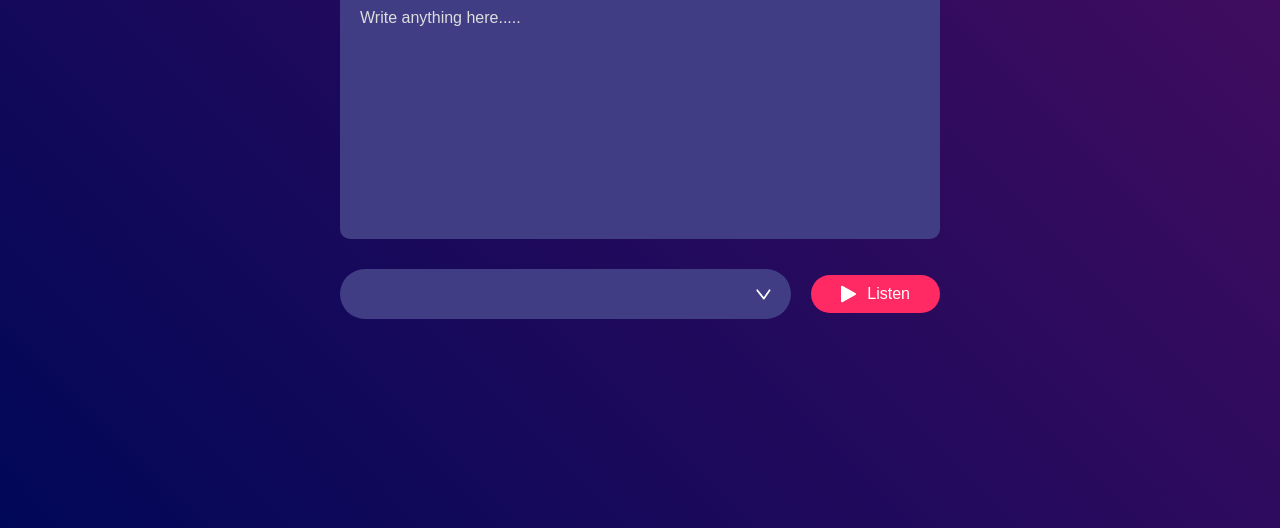
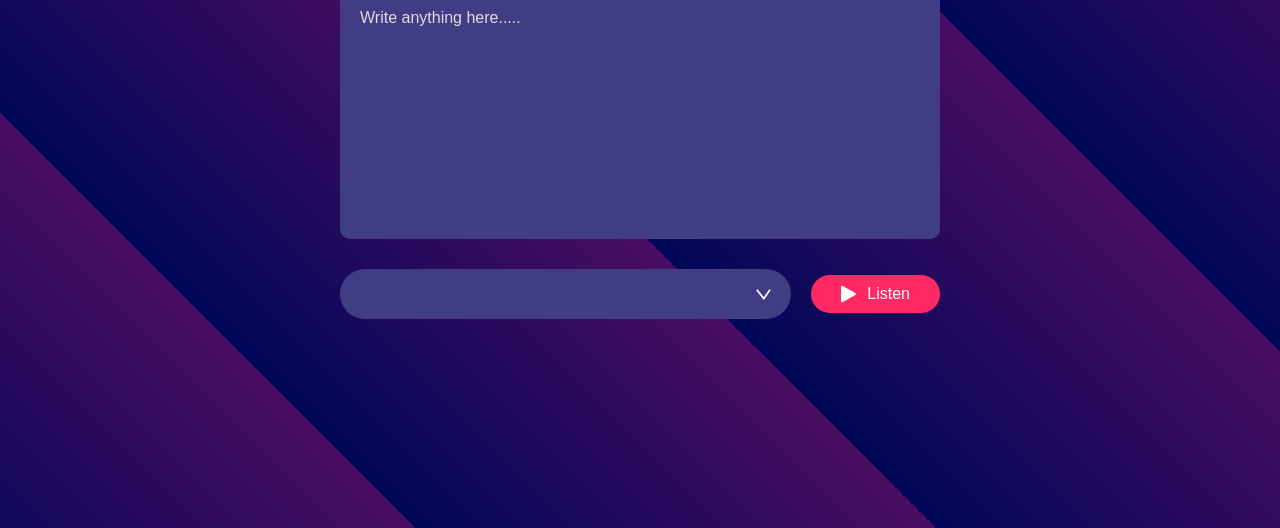
Before and after one commit to Tuhin-S/text-to-voice-edit, a plain HTML site: page index.html in a window 1280 px wide. Shown: the part 272-800 px from the top of the page. Drawn offline with Linux system fonts and the light colour scheme.

Commit message:
Update style.css

```diff
--- a/style.css
+++ b/style.css
@@ -7,7 +7,7 @@
 .hero{
     width: 100%;
     min-height: 100vh;
-    background: linear-gradient(45deg,#010758, #490d61);
+    background: repeating-linear-gradient(45deg,#010758 20%, #490d61 45%);
     display: flex;
     align-items: center;
     justify-content: center;
```
